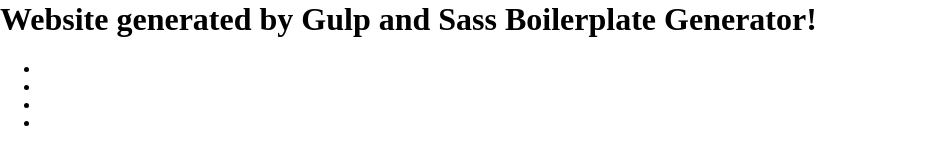
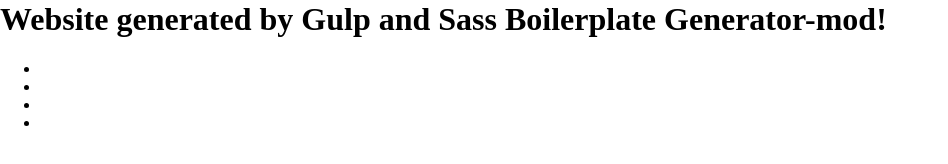
Before and after one commit to CoGeno/gulp-sass-boilerplate-mod, a website: page index.html in a window 1280 px wide. Shown: the whole page, without its empty margins (0-948 px from the left). Drawn offline with nearby package versions, Linux system fonts and the light colour scheme; files that its build step writes are made by us from their sources.

Commit message:
Update index.html

```diff
--- a/index.html
+++ b/index.html
@@ -10,7 +10,7 @@
   </head>
   <body>
     <header class="header">
-      <h1>Website generated by Gulp and Sass Boilerplate Generator!</h1>
+      <h1>Website generated by Gulp and Sass Boilerplate Generator-mod!</h1>
       <nav>
         <ul>
           <li></li>
```
